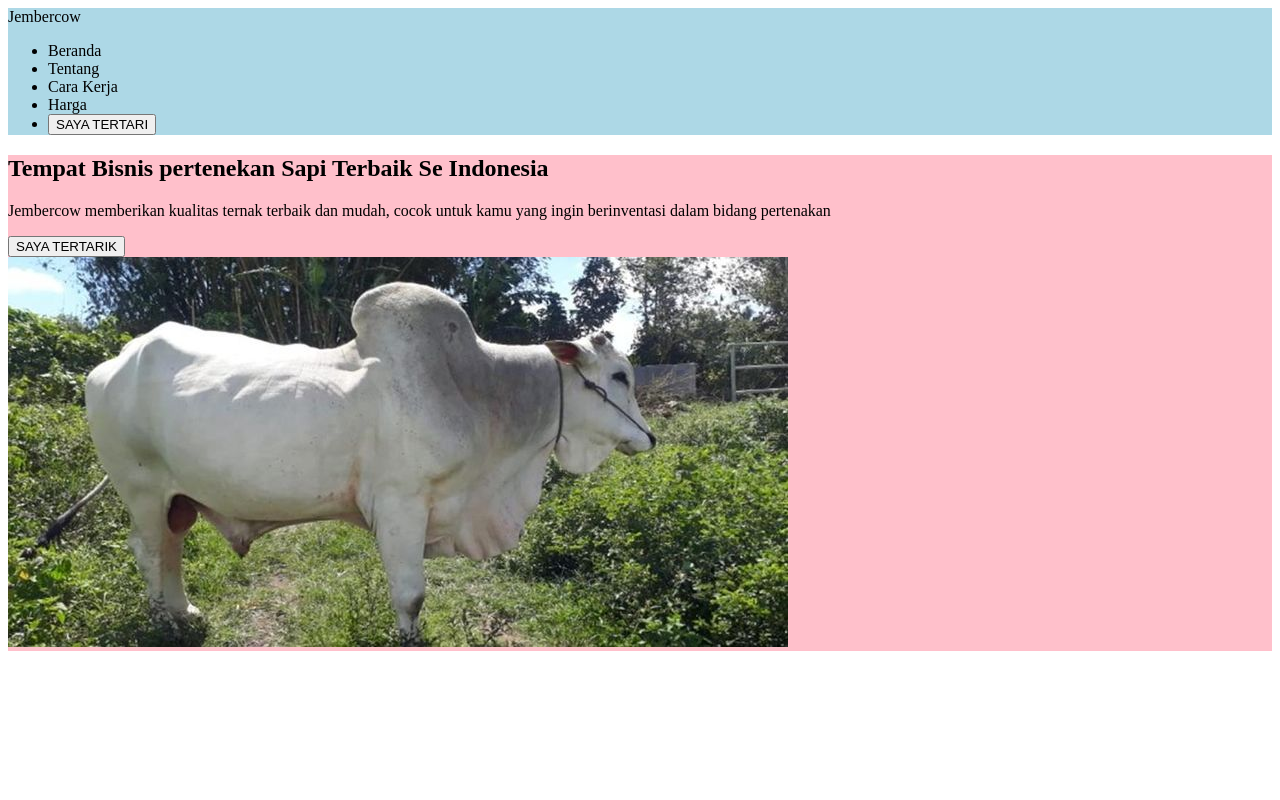
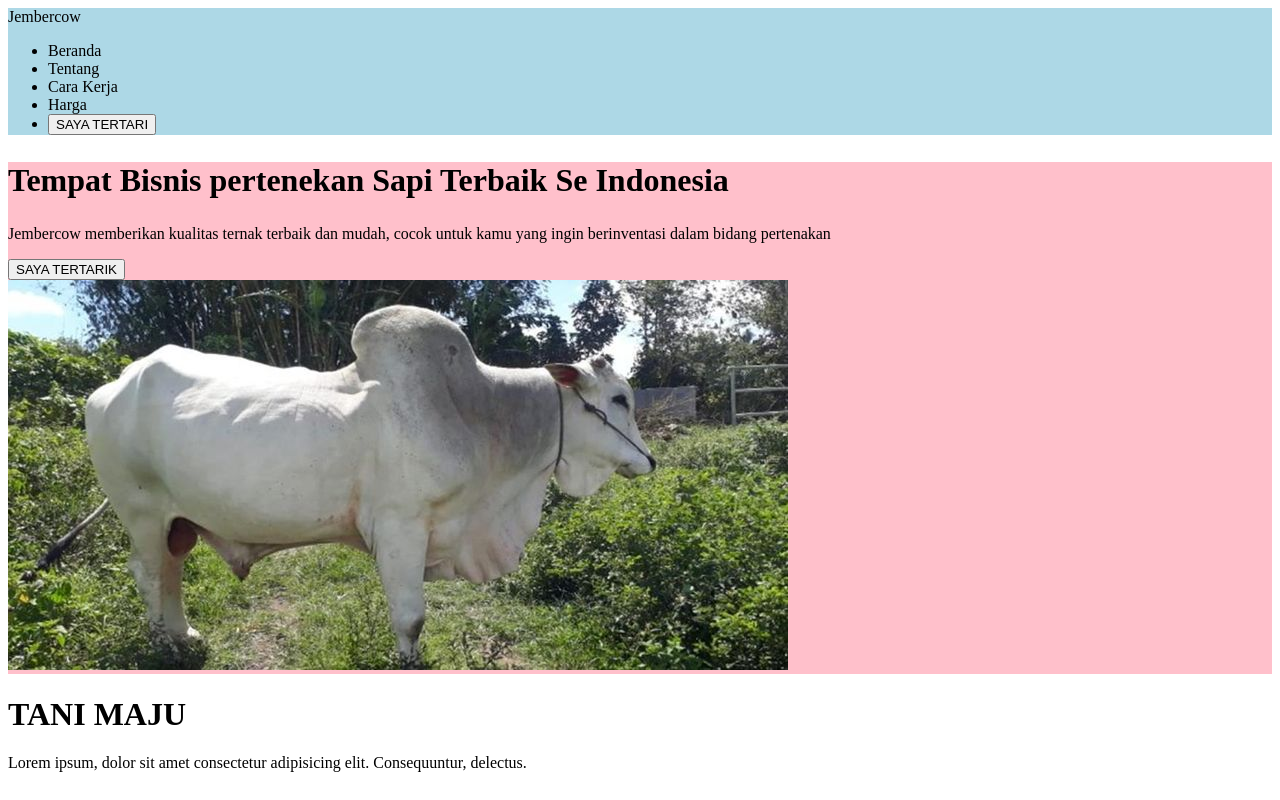
Before and after one commit to abdilaziez/Hasil_belajar_dipraktikum, a plain HTML site: page index.html in a window 1280 px wide. Drawn offline with Linux system fonts and the light colour scheme.

Commit message:
Done Tugas Praktikum 2

```diff
--- a/index.html
+++ b/index.html
@@ -12,6 +12,9 @@
 
             .background-pink {
                 background-color: pink;
+            }
+            h2 {
+                font-size: 32px;
             }
         </style>
     </head>
@@ -62,7 +65,10 @@
         </section>
 
         <!-- buat tag div yg isi h1{Title}, p{lorem10} -->
-
+        <div>
+            <h1>TANI MAJU</h1>
+            <p>Lorem ipsum, dolor sit amet consectetur adipisicing elit. Consequuntur, delectus.</p>
+        </div>
 
 
 
```
